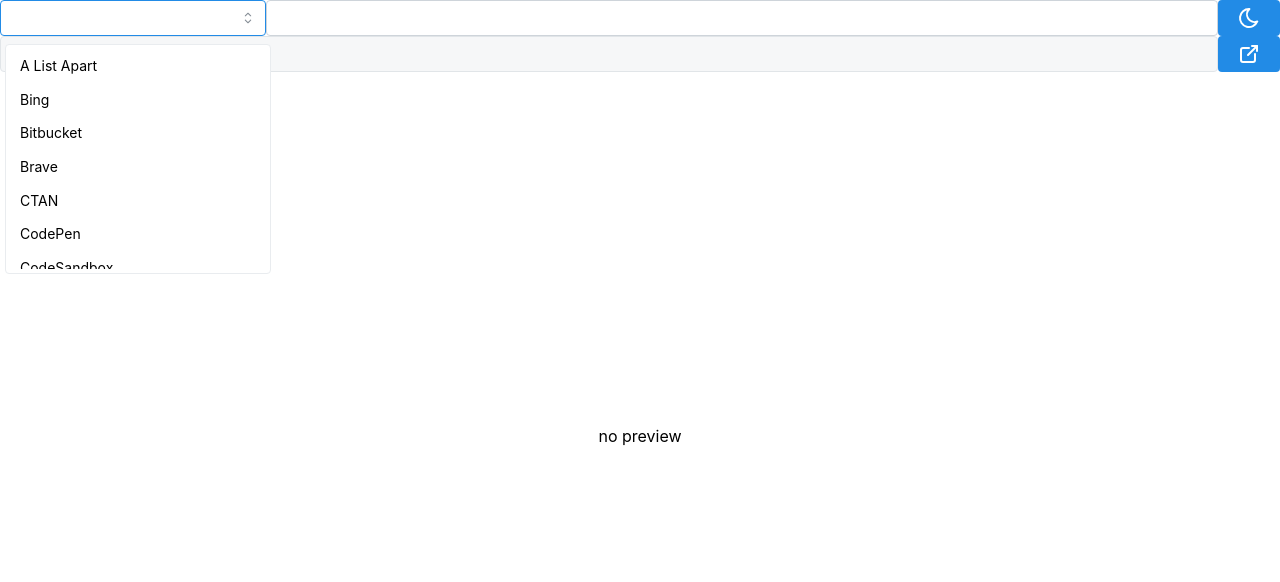
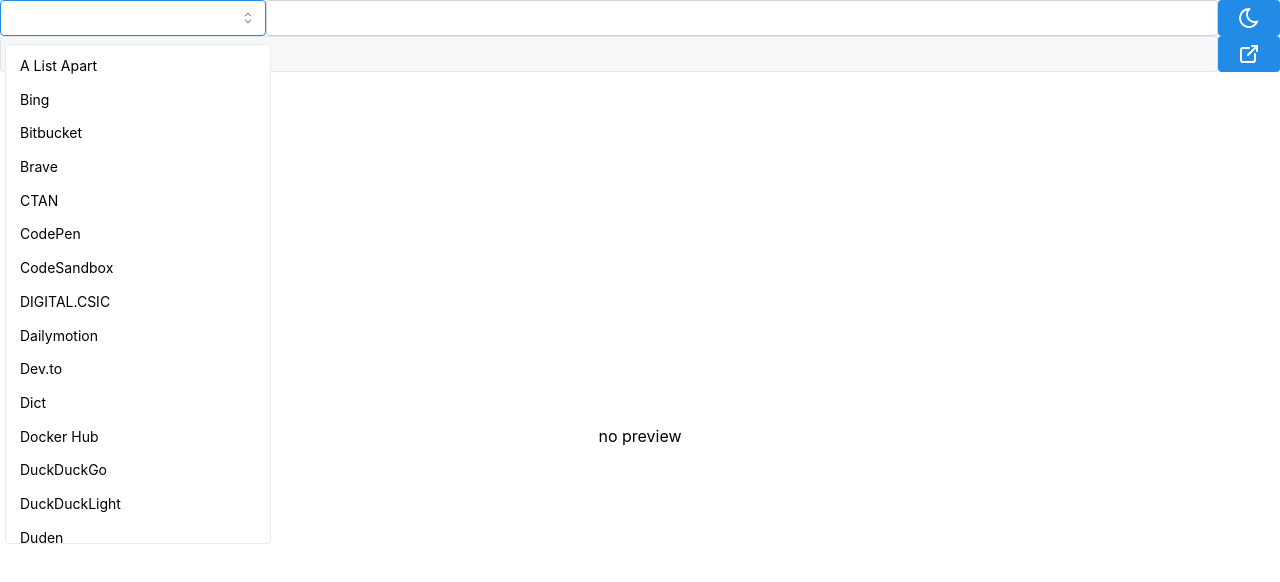
Before and after one commit to mrNuTz/local-launcher, a React (Vite) app: page / in a window 1280 px wide. Shown: the top 582 px of the page. Built offline with nearby package versions, Linux system fonts and the light colour scheme.

Commit message:
filter engines by levenshtein

```diff
--- a/src/components/EngineSelect.tsx
+++ b/src/components/EngineSelect.tsx
@@ -1,5 +1,7 @@
-import {Select} from '@mantine/core'
+import {ComboboxItem, Select} from '@mantine/core'
 import {engineSelected, selectEngineOptions, useSelector} from '../store'
+import {bySelector} from '../util/misc'
+import {levenshtein} from '../util/levenshtein'
 
 export const EngineSelect = () => {
   const options = useSelector(selectEngineOptions)
@@ -8,11 +10,18 @@
     <Select
       autoFocus
       searchable
+      filter={({limit, options, search}) =>
+        // eslint-disable-next-line @typescript-eslint/no-explicit-any
+        (options as ComboboxItem[])
+          .sort(bySelector((o) => levenshtein(o.label.slice(0, search.length), search)))
+          .slice(0, limit)
+      }
+      withScrollArea={false}
+      styles={{dropdown: {maxHeight: 500, overflow: 'auto'}}}
       clearable
       data={options}
       value={value}
       onChange={(val) => engineSelected(val)}
-      limit={20}
     />
   )
 }
```
